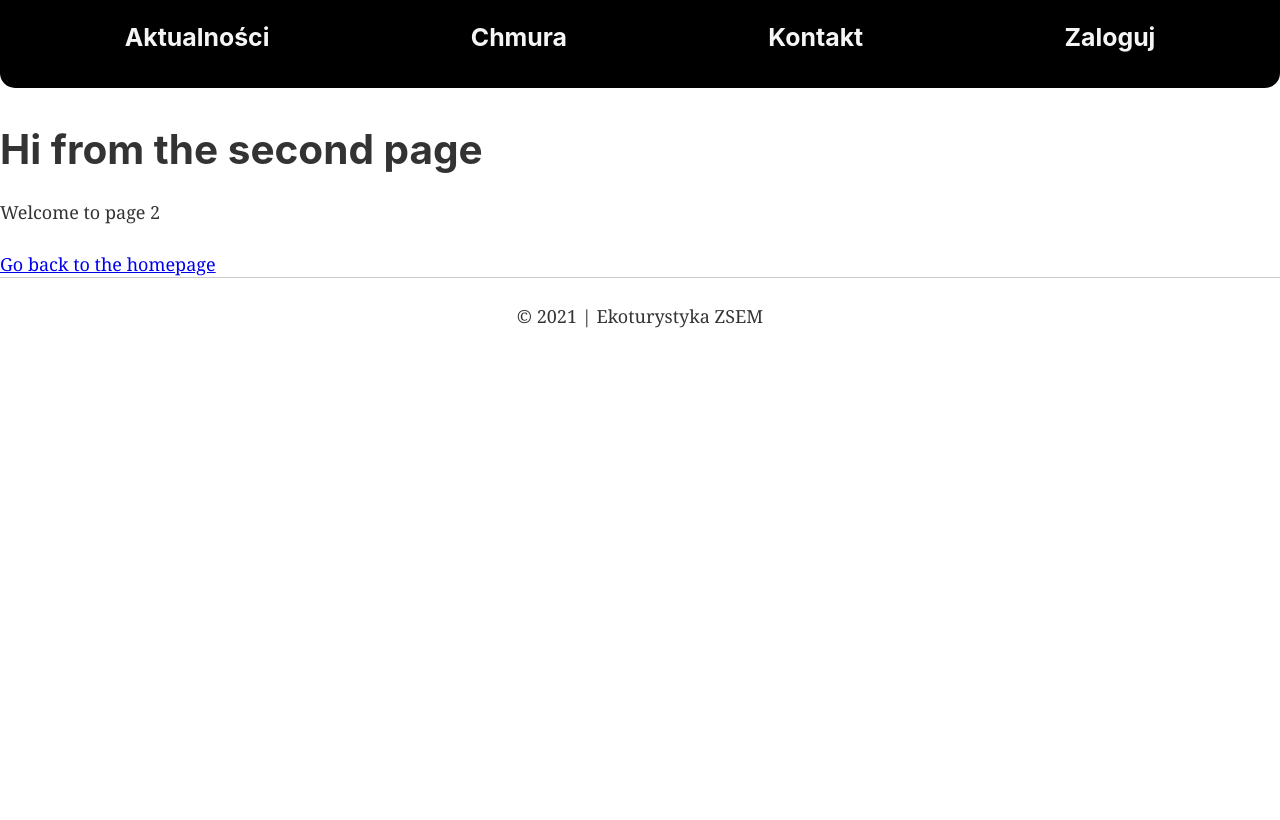
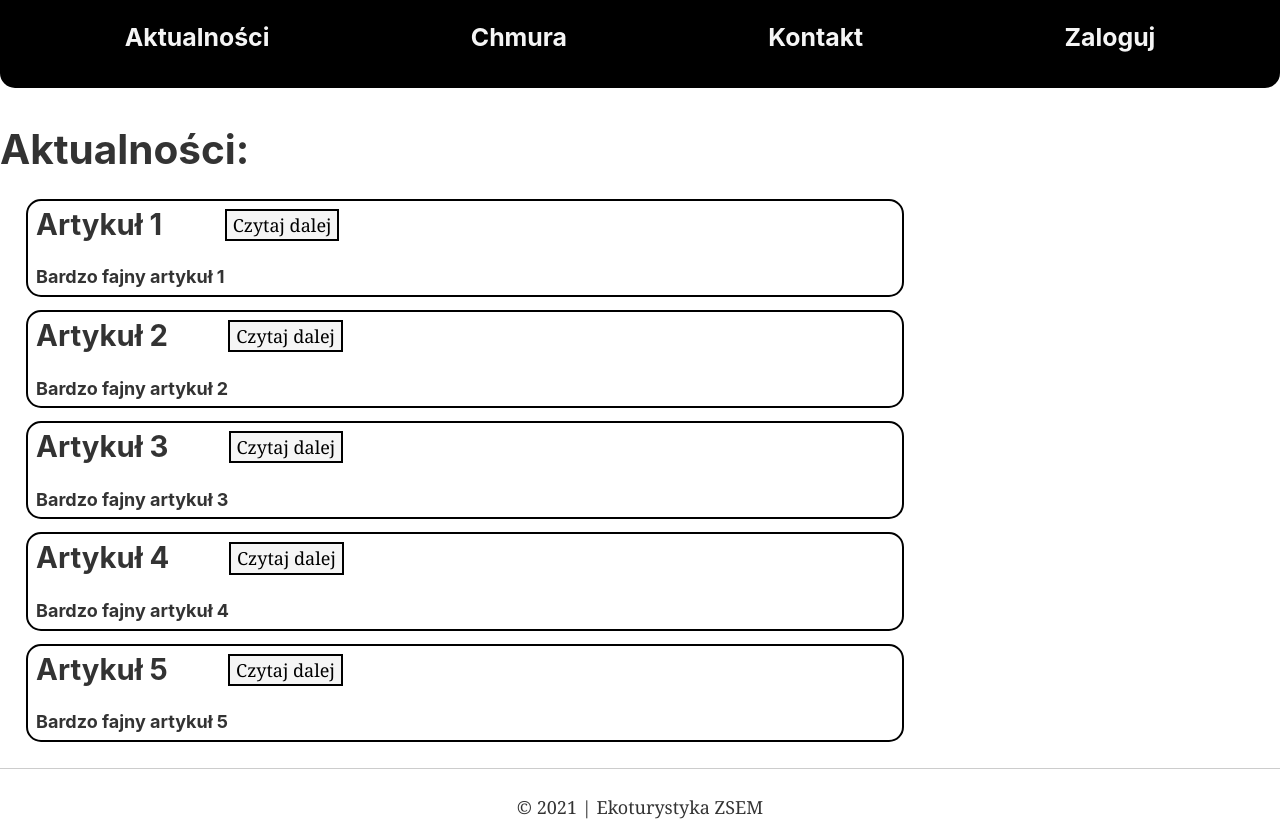
Before and after one commit to Lisequ/gegra, a Gatsby site: page /aktualnosci in a window 1280 px wide. Built offline with nearby package versions, Linux system fonts and the light colour scheme; Gatsby itself is replaced by a stand-in of ours.

Commit message:
Nowe zmianyyyy

```diff
--- /dev/null
+++ b/src/aktualnosci.json
@@ -0,0 +1,27 @@
+[
+    {
+        "title": "Artykuł 1",
+        "subtitle": "Bardzo fajny artykuł 1",
+        "link": "/blog/Artykul1"
+    },
+    {
+        "title": "Artykuł 2",
+        "subtitle": "Bardzo fajny artykuł 2",
+        "link": "/blog/Artykul2"
+    },
+    {
+        "title": "Artykuł 3",
+        "subtitle": "Bardzo fajny artykuł 3",
+        "link": "/blog/Artykul3"
+    },
+    {
+        "title": "Artykuł 4",
+        "subtitle": "Bardzo fajny artykuł 4",
+        "link": "/blog/Artykul4"
+    },
+    {
+        "title": "Artykuł 5",
+        "subtitle": "Bardzo fajny artykuł 5",
+        "link": "/blog/Artykul5"
+    }
+]
--- /dev/null
+++ b/src/components/Article.jsx
@@ -0,0 +1,15 @@
+import React from "react"
+import * as styles from "../styles/Article.module.css"
+
+export default function Article({title, subtitle, link})
+{
+    return(
+        <li className={styles.mian}>
+            <div className="container">
+                <h2>{title}</h2>
+                <h4>{subtitle}</h4>
+            </div>
+            <a href={link}><button className={styles.button}>Czytaj dalej</button></a>
+        </li>
+    )
+}
--- a/src/pages/aktualnosci.jsx
+++ b/src/pages/aktualnosci.jsx
@@ -3,13 +3,17 @@ import { Link } from "gatsby"
 
 import Layout from "../components/layout"
 import Seo from "../components/seo"
+import Article from "../components/Article"
+
+import aktualnosci from "../aktualnosci.json"
 
 const SecondPage = () => (
   <Layout>
     <Seo title="Page two" />
-    <h1>Hi from the second page</h1>
-    <p>Welcome to page 2</p>
-    <Link to="/">Go back to the homepage</Link>
+    <h1>Aktualności:</h1>
+    <ul>
+      {aktualnosci.map(e => <Article title={e.title} subtitle={e.subtitle} link={e.link}/>)}
+    </ul>
   </Layout>
 )
 
--- /dev/null
+++ b/src/styles/Article.module.css
@@ -0,0 +1,16 @@
+.mian
+{
+    border: 2px solid black;
+    list-style-type: none;
+    padding: 1vmin;
+    border-radius: 15px;
+    width: 70%;
+    display: flex;
+    flex-direction: row;
+}
+.button
+{
+    border: 2px solid black;
+    background-color: whitesmoke;
+
+}
```
